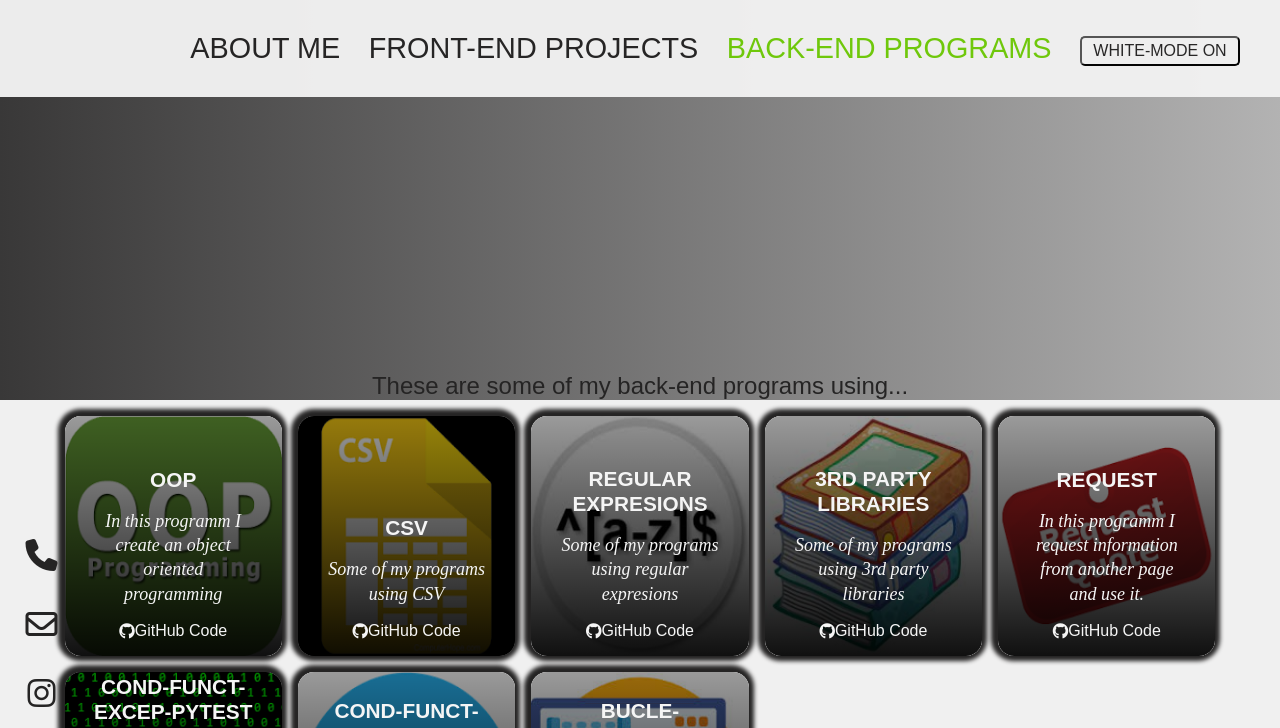
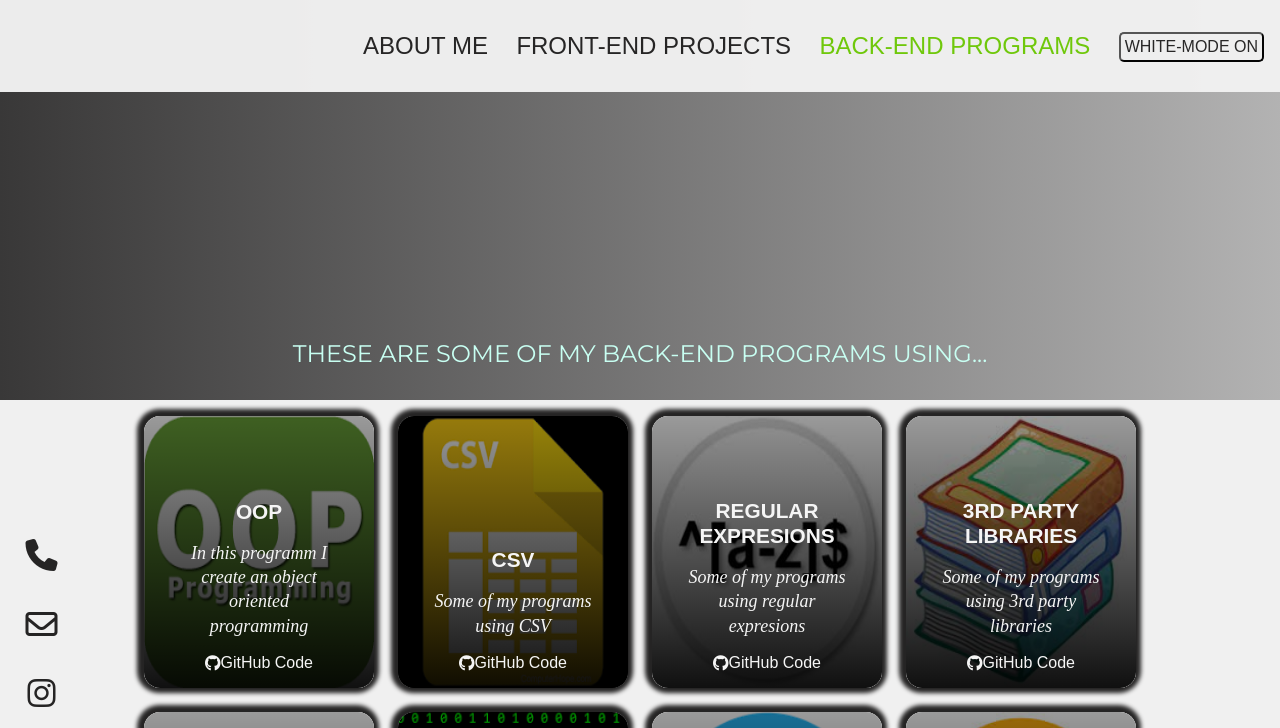
Before and after one commit to GenaroVogelius/cv_genaro_vogelius, a website: page back-projects.html in a window 1280 px wide. Both pictures are taken after a click on the button "DARK-MODE ON". Shown: the top 728 px of the page. Drawn offline with Linux system fonts and the light colour scheme.

Commit message:
forgotten

```diff
--- a/css/styleJV.css
+++ b/css/styleJV.css
@@ -9,12 +9,20 @@ body {
   color: #252424;
   height: 100vh;
   font-family: sans-serif;
+  overflow-x: hidden;
 }
 body header {
   position: fixed;
   z-index: 2;
   width: 100%;
   padding: 1rem;
+}
+
+.image-text {
+  margin-bottom: 2rem;
+  font-family: "Montserrat", sans-serif;
+  color: #c8fff2;
+  text-transform: uppercase;
 }
 
 h1,
@@ -44,6 +52,7 @@ main .social-icons {
   width: 2rem;
   align-items: center;
   gap: 1rem;
+  transform: translateX(-200%);
 }
 main .social-icons i {
   font-size: 1.5em;
@@ -56,6 +65,22 @@ main .social-icons a:hover {
   color: #6fc909;
 }
 
+@keyframes move-right {
+  from {
+    transform: translateX(-100%);
+  }
+  to {
+    transform: translateX(0);
+  }
+}
+@keyframes move-left {
+  from {
+    transform: translateX(0);
+  }
+  to {
+    transform: translateX(-100%);
+  }
+}
 .menu-btn {
   position: absolute;
   z-index: 1;
@@ -157,7 +182,6 @@ main .social-icons a:hover {
   transition: all 1s ease-out;
   position: relative;
   top: -0.1rem;
-  margin-right: 1.5rem;
   width: 10rem;
 }
 .nav .menu-nav__item #btn-color:hover {
@@ -205,12 +229,6 @@ main .social-icons a:hover {
   align-items: center;
   justify-content: flex-end;
 }
-.about__bio-image p {
-  margin-bottom: 2rem;
-  font-family: "Montserrat", sans-serif;
-  color: #c8fff2;
-  text-transform: uppercase;
-}
 .about__bio {
   width: 80%;
   text-align: center;
@@ -228,6 +246,7 @@ main .social-icons a:hover {
   display: grid;
   grid-template-columns: 1fr;
   margin-left: 17%;
+  transform: translateX(200%);
   grid-gap: 2rem;
 }
 .about .features__feature {
@@ -245,6 +264,14 @@ main .social-icons a:hover {
   padding: 0.5rem 0rem;
   text-transform: uppercase;
   border-bottom: 2px solid #6fc909;
+}
+@keyframes move-left-features {
+  from {
+    transform: translateX(200%);
+  }
+  to {
+    transform: translateX(0%);
+  }
 }
 
 .projects {
@@ -293,10 +320,10 @@ main .social-icons a:hover {
   display: grid;
   grid-gap: 1rem;
   padding: 1rem;
-  max-width: 1183px;
+  max-width: 80%;
   margin: 0 auto;
-  grid-auto-rows: 15rem;
-  grid-template-columns: repeat(auto-fill, minmax(min(100%, 10rem), 1fr));
+  gap: 1.5rem;
+  grid-template-columns: repeat(auto-fit, minmax(min(100%, 10rem), 1fr));
 }
 .projects .card {
   position: relative;
@@ -305,6 +332,7 @@ main .social-icons a:hover {
   overflow: hidden;
   padding: 1rem;
   width: 100%;
+  height: 17rem;
   text-align: center;
   color: whitesmoke;
   border-radius: 1rem;
@@ -441,6 +469,10 @@ main .social-icons a:hover {
   .nav .menu-nav__link {
     font-size: 2rem;
   }
+  .nav .menu-nav__item #btn-color {
+    font-size: 1.5rem;
+    width: 18rem;
+  }
   .about .features {
     margin-left: 13%;
   }
@@ -470,7 +502,7 @@ main .social-icons a:hover {
     padding-left: 1.5rem;
   }
   .nav .menu-nav__link {
-    font-size: 1.8rem;
+    font-size: 1.5rem;
   }
   .about__bio {
     font-size: 1.5rem;
@@ -479,10 +511,7 @@ main .social-icons a:hover {
     height: 50vh;
   }
   .projects .page-content {
-    grid-template-columns: repeat(auto-fill, minmax(min(100%, 12rem), 1fr));
-  }
-  .projects .page-content .card {
-    height: 15rem;
+    grid-template-columns: repeat(auto-fit, minmax(min(100%, 12rem), 1fr));
   }
   .projects .text-secondary {
     font-size: 3rem;
@@ -499,12 +528,13 @@ main .social-icons a:hover {
   .about .features {
     margin-left: 9%;
   }
+  .nav .menu-nav__item #btn-color {
+    font-size: initial;
+    width: initial;
+  }
 }
 @media (min-width: 992px) {
   .projects__items {
-    grid-template-columns: repeat(3, 1fr);
-  }
-  .contact__list {
     grid-template-columns: repeat(3, 1fr);
   }
 }
@@ -512,6 +542,9 @@ main .social-icons a:hover {
   .projects__bio-image {
     height: 50vh;
   }
+  .nav .menu-nav__link {
+    font-size: 1.9rem;
+  }
 }
 
 /*# sourceMappingURL=styleJV.css.map */
```
Also changed, not shown: css/style.css (+24 -5 lines), 1 other file.
